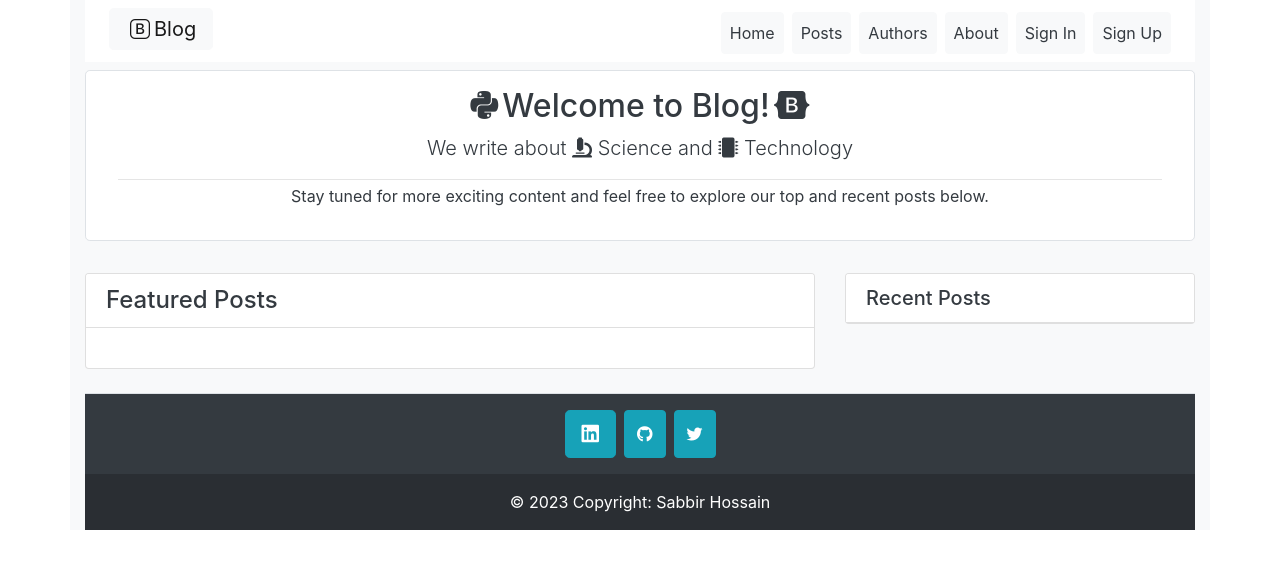
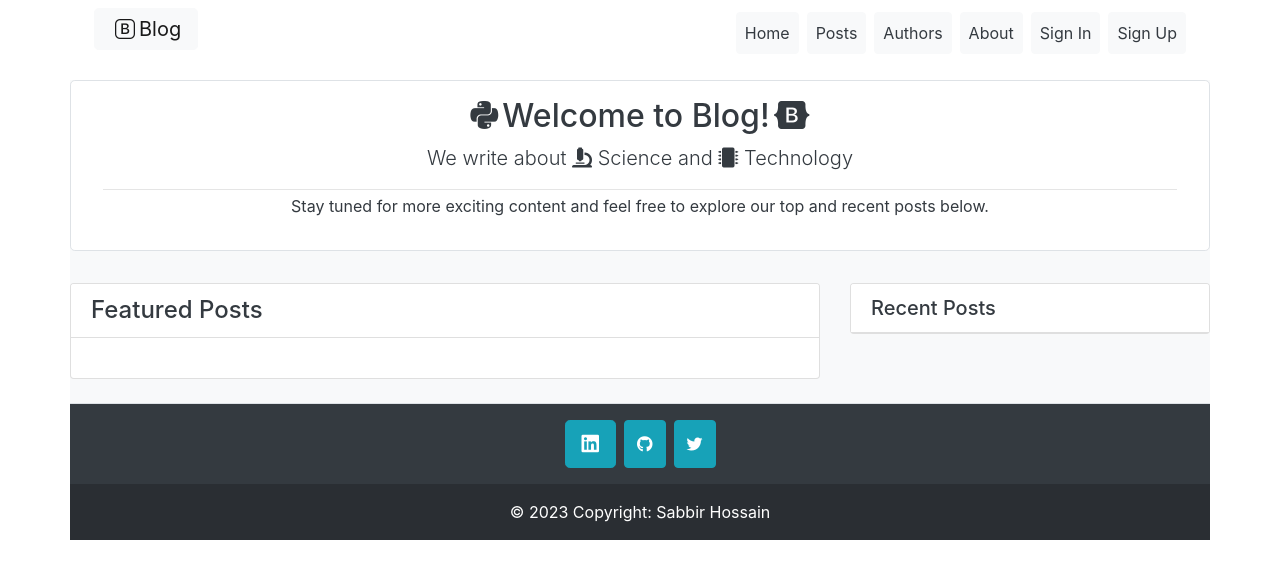
Before and after one commit to Sabbir1039/Blog-with-Django-Bootstrap, a Django app: page / in a window 1280 px wide. Shown: the top 579 px of the page. Run offline with Django 4.2, Linux system fonts and the light colour scheme; data that the repository does not hold is empty.

Commit message:
final commit

```diff
--- a/blog_app/templates/blog_app/base.html
+++ b/blog_app/templates/blog_app/base.html
@@ -15,8 +15,8 @@
         <title>Django Blog</title>
     {% endif %}
 </head>
-<body>
-    <div class="container bg-light">
+<body style="padding-top: 56px;">
+    <div class="container bg-light p-0">
         <!-- Messages -->
         {% if messages %}
             {% for msg in messages %}
@@ -30,7 +30,7 @@
         {% include "blog_app/navbar.html" %}
 
         <!-- Main content will go here -->
-        <div class="content">
+        <div class="content mt-4">
             {% block content %}
             <!-- Default content, if any -->
             {% endblock %}
--- a/blog_app/templates/blog_app/footer.html
+++ b/blog_app/templates/blog_app/footer.html
@@ -1,5 +1,5 @@
 <!-- Remove the container if you want to extend the Footer to full width. -->
-<div class="border-top">
+<div class="border-top p-0">
     <footer class="text-center text-lg-start bg-dark">
       <div class="container d-flex justify-content-center py-3">
         <button class="btn btn-info btn-lg btn-floating mx-1">
@@ -14,13 +14,9 @@
       </div>
 
 
-
       <div class="text-center text-white p-3" style="background-color: rgba(0, 0, 0, 0.2);">
         © 2023 Copyright:
         <a class="text-white" href="https://sabbir-hossain.com/">Sabbir Hossain</a>
       </div>
-
-
     </footer>
-
 </div>
--- a/blog_app/templates/blog_app/home.html
+++ b/blog_app/templates/blog_app/home.html
@@ -1,7 +1,7 @@
 {% extends 'blog_app/base.html' %}
 
 {% block content %}
-<div class="mt-2">
+<div class="">
     <!-- Greeting Section -->
     <div id="hero" class="jumbotron py-3 text-center text-dark bg-white mt-1 border">
         <h2 class=""><i class="fab fa-python mx-1"></i>Welcome to Blog!<i class="fab fa-bootstrap mx-1"></i></h2>
--- a/blog_app/templates/blog_app/navbar.html
+++ b/blog_app/templates/blog_app/navbar.html
@@ -1,6 +1,6 @@
 {% load static %}
 <!-- Navbar -->
-<nav id="navbar" class="navbar navbar-expand-md navbar-light bg-white justify-content-between">
+<nav id="navbar" class="container navbar navbar-expand-md navbar-light bg-white justify-content-between fixed-top">
     <div class="align-self-start">
         <a id="brand" class="navbar-brand mx-2 btn btn-lg btn-light" href="#"><i class="bi bi-bootstrap mx-1"></i>Blog</a>
     </div>
--- a/user_accounts/views.py
+++ b/user_accounts/views.py
@@ -30,6 +30,8 @@ class UserRegistrationView(CreateView):
     # Authentication Checks:
     # Depending on app's logic, might want to prevent already
     # authenticated users from accessing the registration page.
+    # dispatch: When a request is made to a Django view, the dispatch() method
+    # is called to handle the incoming request.
     def dispatch(self, *args, **kwargs):
         if self.request.user.is_authenticated:
             return redirect('/')
```
